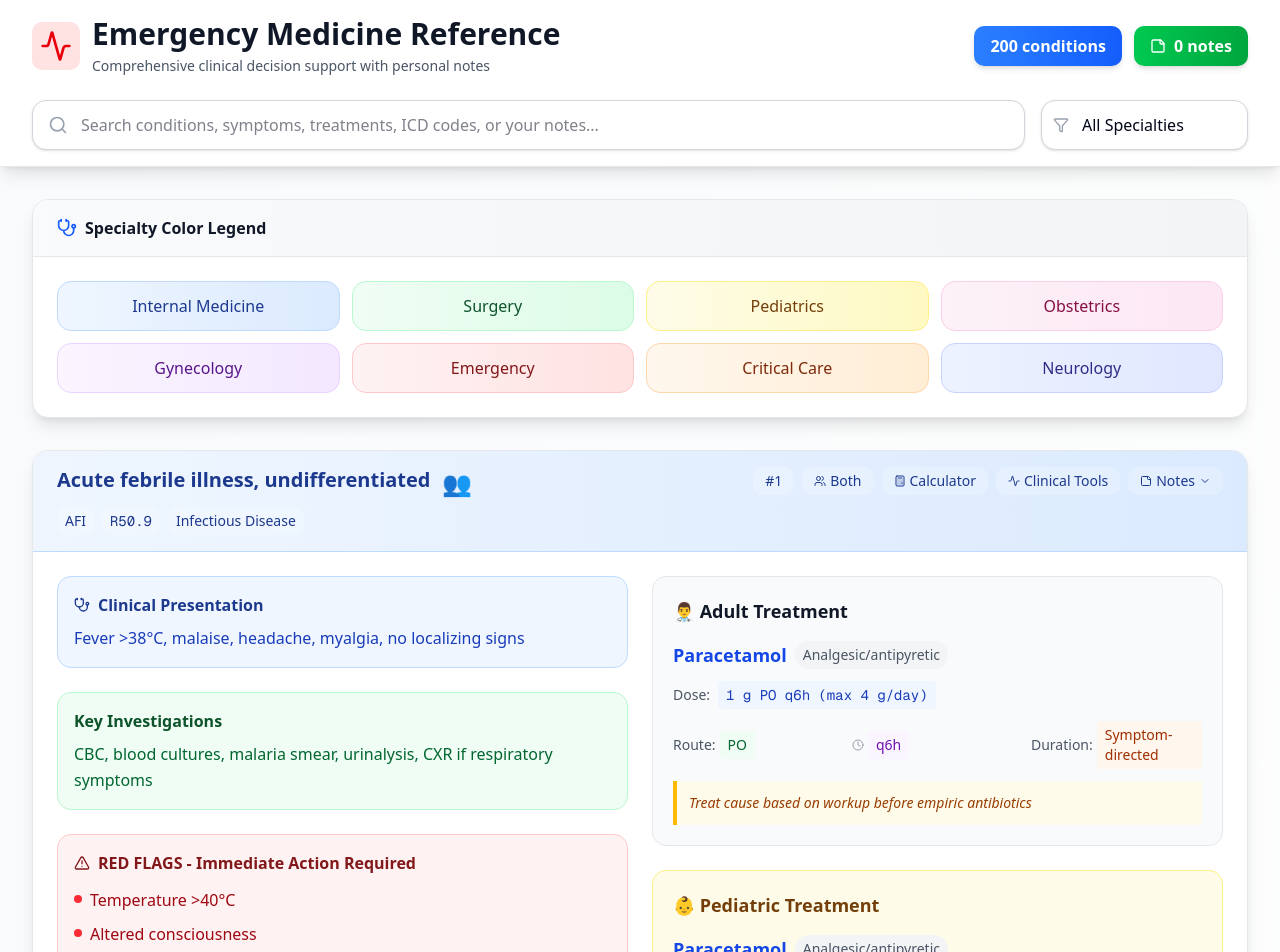
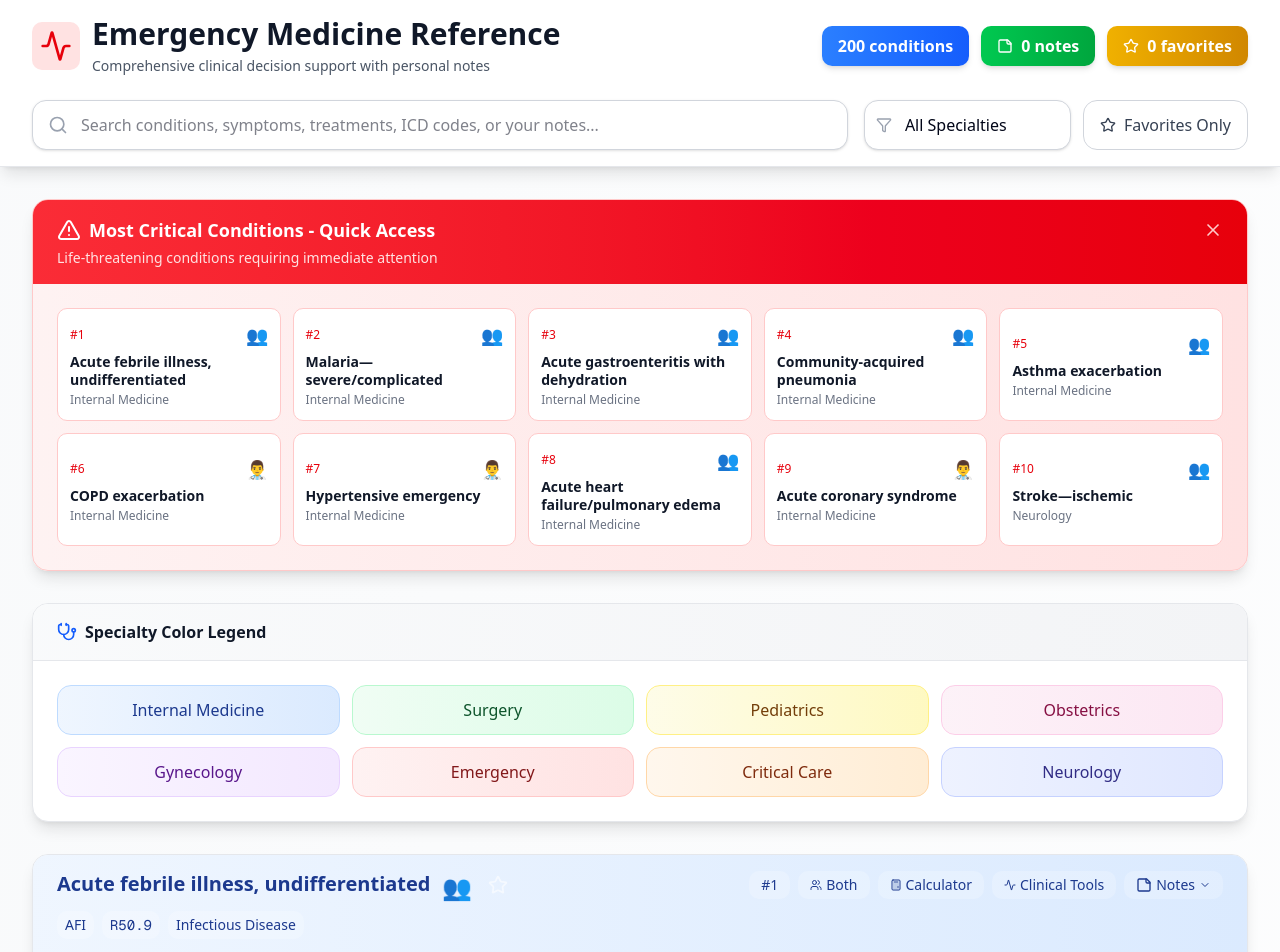
Before and after one commit to Bomote/medical-emergency, a Next.js app: page / in a window 1280 px wide. Shown: the top 952 px of the page. Built offline with nearby package versions, Linux system fonts and the light colour scheme.

Commit message:
feat: add favorites and recent searches functionality to EmergencyReference component

```diff
--- a/app/page.tsx
+++ b/app/page.tsx
@@ -16,10 +16,14 @@ import {
   ChevronUp,
   Save,
   Calculator,
+  Star,
 } from "lucide-react"
 import emergencyConditionsData from "@/data/emergencyConditions.json"
 import DosageCalculator from "@/components/DosageCalculator"
 import ClinicalDecisionSupport from "@/components/ClinicalDecisionSupport"
+import RecentSearches from "@/components/RecentSearches"
+import FavoritesManager from "@/components/FavoritesManager"
+import QuickAccessPanel from "@/components/QuickAccessPanel"
 
 interface Treatment {
   drugName: string
@@ -97,9 +101,16 @@ export default function EmergencyReference() {
   const [notesSaving, setNotesSaving] = useState<Record<number, boolean>>({})
   const [calculatorOpen, setCalculatorOpen] = useState<number | null>(null)
   const [clinicalSupportOpen, setClinicalSupportOpen] = useState<number | null>(null)
+  const [favorites, setFavorites] = useState<Set<number>>(new Set())
+  const [recentSearches, setRecentSearches] = useState<string[]>([])
+  const [showFavoritesOnly, setShowFavoritesOnly] = useState(false)
+  const [showQuickAccess, setShowQuickAccess] = useState(true)
 
   useEffect(() => {
     const savedNotes = localStorage.getItem("emergency-reference-notes")
+    const savedFavorites = localStorage.getItem("emergency-reference-favorites")
+    const savedRecentSearches = localStorage.getItem("emergency-reference-recent-searches")
+
     if (savedNotes) {
       try {
         setNotes(JSON.parse(savedNotes))
@@ -107,11 +118,62 @@ export default function EmergencyReference() {
         console.error("Error loading notes from localStorage:", error)
       }
     }
+
+    if (savedFavorites) {
+      try {
+        setFavorites(new Set(JSON.parse(savedFavorites)))
+      } catch (error) {
+        console.error("Error loading favorites from localStorage:", error)
+      }
+    }
+
+    if (savedRecentSearches) {
+      try {
+        setRecentSearches(JSON.parse(savedRecentSearches))
+      } catch (error) {
+        console.error("Error loading recent searches from localStorage:", error)
+      }
+    }
   }, [])
 
   useEffect(() => {
     localStorage.setItem("emergency-reference-notes", JSON.stringify(notes))
   }, [notes])
+
+  useEffect(() => {
+    localStorage.setItem("emergency-reference-favorites", JSON.stringify(Array.from(favorites)))
+  }, [favorites])
+
+  useEffect(() => {
+    localStorage.setItem("emergency-reference-recent-searches", JSON.stringify(recentSearches))
+  }, [recentSearches])
+
+  const handleSearch = (term: string) => {
+    setSearchTerm(term)
+
+    if (term.trim() && term.length > 2) {
+      setRecentSearches((prev) => {
+        const filtered = prev.filter((search) => search !== term.trim())
+        return [term.trim(), ...filtered].slice(0, 10) // Keep last 10 searches
+      })
+    }
+  }
+
+  const toggleFavorite = (conditionId: number) => {
+    setFavorites((prev) => {
+      const newFavorites = new Set(prev)
+      if (newFavorites.has(conditionId)) {
+        newFavorites.delete(conditionId)
+      } else {
+        newFavorites.add(conditionId)
+      }
+      return newFavorites
+    })
+  }
+
+  const clearRecentSearches = () => {
+    setRecentSearches([])
+  }
 
   const handleNoteChange = (conditionId: number, noteText: string) => {
     setNotes((prev) => ({ ...prev, [conditionId]: noteText }))
@@ -159,10 +221,16 @@ export default function EmergencyReference() {
         (notes[condition.id] && notes[condition.id].toLowerCase().includes(searchLower))
 
       const matchesSpecialty = selectedSpecialty === "All" || condition.specialty === selectedSpecialty
+      const matchesFavorites = !showFavoritesOnly || favorites.has(condition.id)
 
-      return matchesSearch && matchesSpecialty
+      return matchesSearch && matchesSpecialty && matchesFavorites
     })
-  }, [searchTerm, selectedSpecialty, notes])
+  }, [searchTerm, selectedSpecialty, notes, showFavoritesOnly, favorites])
+
+  const mostCriticalConditions = useMemo(() => {
+    const criticalIds = [1, 2, 3, 4, 5, 6, 7, 8, 9, 10] // Top 10 by order rank
+    return emergencyConditions.filter((condition) => criticalIds.includes(condition.orderRank))
+  }, [])
 
   const specialties = ["All", ...Array.from(new Set(emergencyConditions.map((c) => c.specialty)))]
 
@@ -264,6 +332,10 @@ export default function EmergencyReference() {
                   <StickyNote className="h-4 w-4" />
                   {Object.keys(notes).filter((id) => notes[Number.parseInt(id)]?.trim()).length} notes
                 </div>
+                <div className="bg-gradient-to-r from-yellow-500 to-yellow-600 text-white px-4 py-2 rounded-lg font-semibold shadow-md flex items-center gap-2">
+                  <Star className="h-4 w-4" />
+                  {favorites.size} favorites
+                </div>
               </div>
             </div>
 
@@ -274,8 +346,14 @@ export default function EmergencyReference() {
                   type="text"
                   placeholder="Search conditions, symptoms, treatments, ICD codes, or your notes..."
                   value={searchTerm}
-                  onChange={(e) => setSearchTerm(e.target.value)}
+                  onChange={(e) => handleSearch(e.target.value)}
                   className="w-full pl-12 pr-4 py-3 border border-gray-300 rounded-xl bg-white shadow-sm focus:outline-none focus:ring-2 focus:ring-blue-500 focus:border-blue-500 transition-all duration-200"
+                />
+                <RecentSearches
+                  searches={recentSearches}
+                  isVisible={searchTerm === ""}
+                  onSearchSelect={setSearchTerm}
+                  onClear={clearRecentSearches}
                 />
               </div>
 
@@ -294,6 +372,11 @@ export default function EmergencyReference() {
                     ))}
                   </select>
                 </div>
+
+                <FavoritesManager
+                  showFavoritesOnly={showFavoritesOnly}
+                  onToggleShowFavoritesOnly={() => setShowFavoritesOnly(!showFavoritesOnly)}
+                />
               </div>
             </div>
           </div>
@@ -301,6 +384,12 @@ export default function EmergencyReference() {
       </div>
 
       <div className="max-w-7xl mx-auto px-4 sm:px-6 lg:px-8 py-8">
+        <QuickAccessPanel
+          conditions={mostCriticalConditions}
+          isVisible={showQuickAccess && !showFavoritesOnly && !searchTerm}
+          onClose={() => setShowQuickAccess(false)}
+        />
+
         <div className="mb-8 bg-white rounded-2xl shadow-lg border border-gray-200 overflow-hidden">
           <div className="bg-gradient-to-r from-gray-50 to-gray-100 px-6 py-4 border-b border-gray-200">
             <h3 className="flex items-center gap-2 font-semibold text-gray-900">
@@ -326,6 +415,7 @@ export default function EmergencyReference() {
           {filteredConditions.map((condition) => (
             <div
               key={condition.id}
+              id={`condition-${condition.id}`}
               className="bg-white rounded-2xl shadow-lg border border-gray-200 overflow-hidden hover:shadow-xl transition-all duration-300"
             >
               <div className={`${specialtyColors[condition.specialty]} px-6 py-4 border-b`}>
@@ -334,6 +424,16 @@ export default function EmergencyReference() {
                     <div className="flex items-start gap-3 mb-2">
                       <h2 className="text-xl font-bold leading-tight">{condition.condition}</h2>
                       <div className="text-2xl">{ageGroupIcons[condition.ageGroup]}</div>
+                      <button
+                        onClick={() => toggleFavorite(condition.id)}
+                        className={`p-1 rounded-full transition-all ${
+                          favorites.has(condition.id)
+                            ? "text-yellow-500 bg-white/30"
+                            : "text-white/60 hover:text-white/80 hover:bg-white/20"
+                        }`}
+                      >
+                        <Star className={`h-5 w-5 ${favorites.has(condition.id) ? "fill-current" : ""}`} />
+                      </button>
                       {notes[condition.id]?.trim() && (
                         <div className="bg-white/30 p-1 rounded-full">
                           <StickyNote className="h-4 w-4" />
@@ -374,7 +474,7 @@ export default function EmergencyReference() {
                       onClick={() => toggleNotes(condition.id)}
                       className="bg-white/20 hover:bg-white/30 px-3 py-1 rounded-lg text-sm font-medium flex items-center gap-1 transition-colors"
                     >
-                      <StickyNote className="h-3 w-3" />
+                      <StickyNote className="h-4 w-4" />
                       Notes
                       {expandedNotes[condition.id] ? (
                         <ChevronUp className="h-3 w-3" />
@@ -534,11 +634,19 @@ export default function EmergencyReference() {
           <div className="bg-white rounded-2xl shadow-lg border border-gray-200 text-center py-16">
             <div className="max-w-md mx-auto">
               <div className="mb-4">
-                <Search className="h-16 w-16 text-gray-300 mx-auto" />
+                {showFavoritesOnly ? (
+                  <Star className="h-16 w-16 text-gray-300 mx-auto" />
+                ) : (
+                  <Search className="h-16 w-16 text-gray-300 mx-auto" />
+                )}
               </div>
-              <h3 className="text-lg font-semibold text-gray-900 mb-2">No conditions found</h3>
+              <h3 className="text-lg font-semibold text-gray-900 mb-2">
+                {showFavoritesOnly ? "No favorites found" : "No conditions found"}
+              </h3>
               <p className="text-gray-600">
-                Try adjusting your search terms or filter criteria to find what you&#39;re looking for.
+                {showFavoritesOnly
+                  ? "Start adding conditions to your favorites by clicking the star icon."
+                  : "Try adjusting your search terms or filter criteria to find what you're looking for."}
               </p>
             </div>
           </div>
--- /dev/null
+++ b/components/FavoritesManager.tsx
@@ -0,0 +1,25 @@
+"use client"
+
+import { Star } from "lucide-react"
+
+interface FavoritesManagerProps {
+  showFavoritesOnly: boolean
+  onToggleShowFavoritesOnly: () => void
+}
+
+
+export default function FavoritesManager({ showFavoritesOnly, onToggleShowFavoritesOnly }: FavoritesManagerProps) {
+  return (
+    <button
+      onClick={onToggleShowFavoritesOnly}
+      className={`px-4 py-3 rounded-xl font-medium flex items-center gap-2 transition-all ${
+        showFavoritesOnly
+          ? "bg-yellow-500 text-white shadow-md"
+          : "bg-white border border-gray-300 text-gray-700 hover:bg-gray-50"
+      }`}
+    >
+      <Star className={`h-4 w-4 ${showFavoritesOnly ? "fill-current" : ""}`} />
+      Favorites Only
+    </button>
+  )
+}
--- /dev/null
+++ b/components/QuickAccessPanel.tsx
@@ -0,0 +1,67 @@
+"use client"
+
+import { AlertTriangle, X } from "lucide-react"
+
+interface EmergencyCondition {
+  id: number
+  orderRank: number
+  condition: string
+  specialty: string
+  ageGroup: "Adult" | "Pediatric" | "Both"
+}
+
+interface QuickAccessPanelProps {
+  conditions: EmergencyCondition[]
+  isVisible: boolean
+  onClose: () => void
+}
+
+const ageGroupIcons = {
+  Adult: "👨‍⚕️",
+  Pediatric: "👶",
+  Both: "👥",
+}
+
+export default function QuickAccessPanel({ conditions, isVisible, onClose }: QuickAccessPanelProps) {
+  if (!isVisible) return null
+
+  return (
+    <div className="mb-8 bg-gradient-to-r from-red-50 to-red-100 rounded-2xl shadow-lg border border-red-200 overflow-hidden">
+      <div className="bg-gradient-to-r from-red-500 to-red-600 px-6 py-4 text-white">
+        <div className="flex items-center justify-between">
+          <h3 className="flex items-center gap-2 font-bold text-lg">
+            <AlertTriangle className="h-6 w-6" />
+            Most Critical Conditions - Quick Access
+          </h3>
+          <button onClick={onClose} className="text-red-200 hover:text-white">
+            <X className="h-5 w-5" />
+          </button>
+        </div>
+        <p className="text-red-100 text-sm mt-1">Life-threatening conditions requiring immediate attention</p>
+      </div>
+      <div className="p-6">
+        <div className="grid grid-cols-1 sm:grid-cols-2 lg:grid-cols-5 gap-3">
+          {conditions.map((condition) => (
+            <button
+              key={condition.id}
+              onClick={() => {
+                const element = document.getElementById(`condition-${condition.id}`)
+                element?.scrollIntoView({ behavior: "smooth", block: "center" })
+              }}
+              className="bg-white hover:bg-red-50 border border-red-200 rounded-lg p-3 text-left transition-all hover:shadow-md group"
+            >
+              <div className="flex items-center justify-between mb-1">
+                <span className="text-xs font-medium text-red-600">#{condition.orderRank}</span>
+                <div className="text-lg">{ageGroupIcons[condition.ageGroup]}</div>
+              </div>
+              <div className="font-semibold text-gray-900 text-sm leading-tight group-hover:text-red-700">
+                {condition.condition}
+              </div>
+              <div className="text-xs text-gray-500 mt-1">{condition.specialty}</div>
+            </button>
+          ))}
+        </div>
+      </div>
+    </div>
+  )
+}
--- /dev/null
+++ b/components/RecentSearches.tsx
@@ -0,0 +1,37 @@
+"use client"
+
+import { Clock } from "lucide-react"
+
+interface RecentSearchesProps {
+  searches: string[]
+  isVisible: boolean
+  onSearchSelect: (search: string) => void
+  onClear: () => void
+}
+
+export default function RecentSearches({ searches, isVisible, onSearchSelect, onClear }: RecentSearchesProps) {
+  if (!isVisible || searches.length === 0) return null
+
+  return (
+    <div className="absolute top-full left-0 right-0 mt-1 bg-white border border-gray-200 rounded-lg shadow-lg z-10">
+      <div className="p-3 border-b border-gray-100 flex items-center justify-between">
+        <span className="text-sm font-medium text-gray-700">Recent Searches</span>
+        <button onClick={onClear} className="text-xs text-gray-500 hover:text-gray-700">
+          Clear
+        </button>
+      </div>
+      <div className="max-h-48 overflow-y-auto">
+        {searches.map((search, index) => (
+          <button
+            key={index}
+            onClick={() => onSearchSelect(search)}
+            className="w-full text-left px-3 py-2 text-sm text-gray-700 hover:bg-gray-50 flex items-center gap-2"
+          >
+            <Clock className="h-3 w-3 text-gray-400" />
+            {search}
+          </button>
+        ))}
+      </div>
+    </div>
+  )
+}
```
